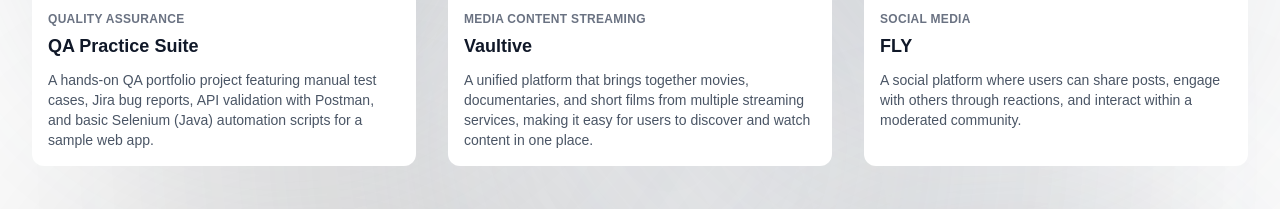
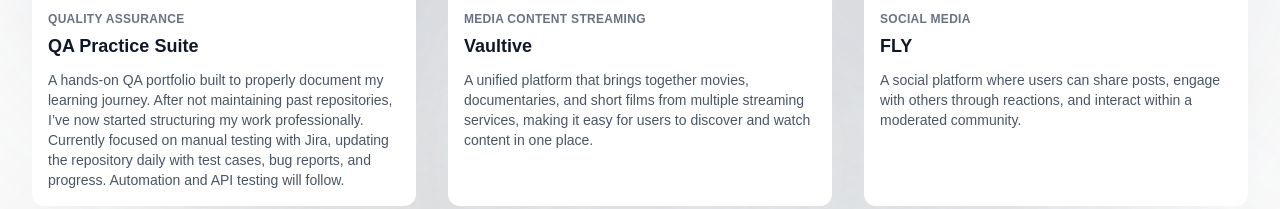
Before and after one commit to demjrhan/portfolio, a React (Vite) app: page / in a window 1280 px wide. Shown: the part 709-918 px from the top of the page. Built offline with nearby package versions, Linux system fonts and the light colour scheme.

Commit message:
updated project for qa learning portfolio

```diff
--- a/src/components/Projects.jsx
+++ b/src/components/Projects.jsx
@@ -6,7 +6,7 @@
     id: 1,
     category: 'QUALITY ASSURANCE',
     title: 'QA Practice Suite',
-    description: 'A hands-on QA portfolio project featuring manual test cases, Jira bug reports, API validation with Postman, and basic Selenium (Java) automation scripts for a sample web app.',
+    description: 'A hands-on QA portfolio built to properly document my learning journey. After not maintaining past repositories, I’ve now started structuring my work professionally. Currently focused on manual testing with Jira, updating the repository daily with test cases, bug reports, and progress. Automation and API testing will follow.',
     imageUrl: 'https://i.pinimg.com/1200x/4b/cd/c7/4bcdc7631b0f4b9e31cd5efa3334c999.jpg',
     tech: ['Java', 'Jira', 'Postman', 'Selenium', 'Swagger'],
     github: 'https://github.com/demjrhan/QA'
```
